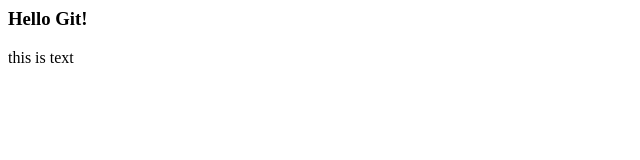
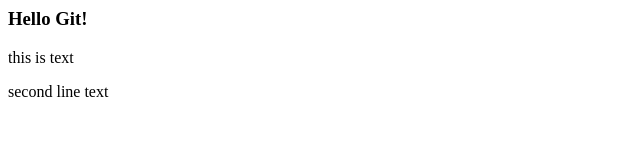
Before and after one commit to fukutarokurokawa/myapp, a plain HTML site: page index.html in a window 1280 px wide. Shown: the whole page, without its empty margins (0-640 px from the left). Drawn offline with Linux system fonts and the light colour scheme.

Commit message:
third commit

```diff
--- a/index.html
+++ b/index.html
@@ -2,5 +2,6 @@
 <body>
 <h3>Hello Git!</h3>
 <p>this is text</p>
+<p>second line text</p>
 </body>
 </html>
```
